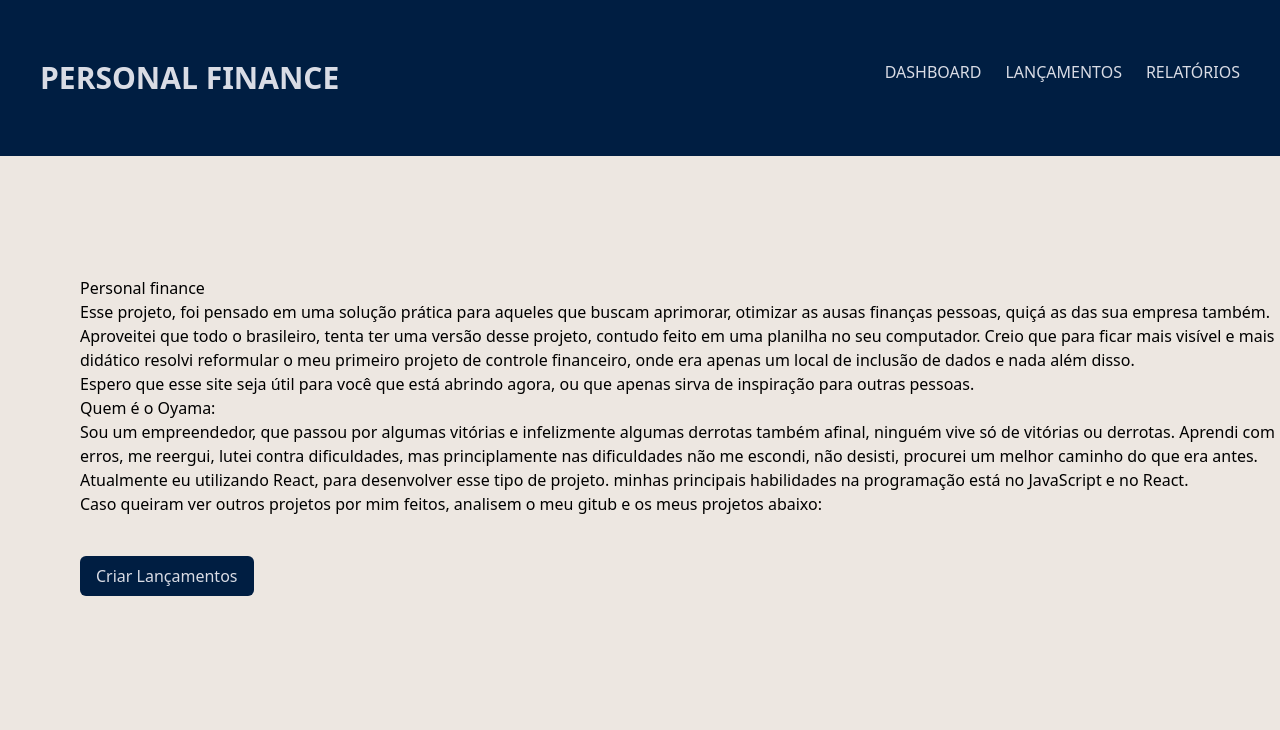
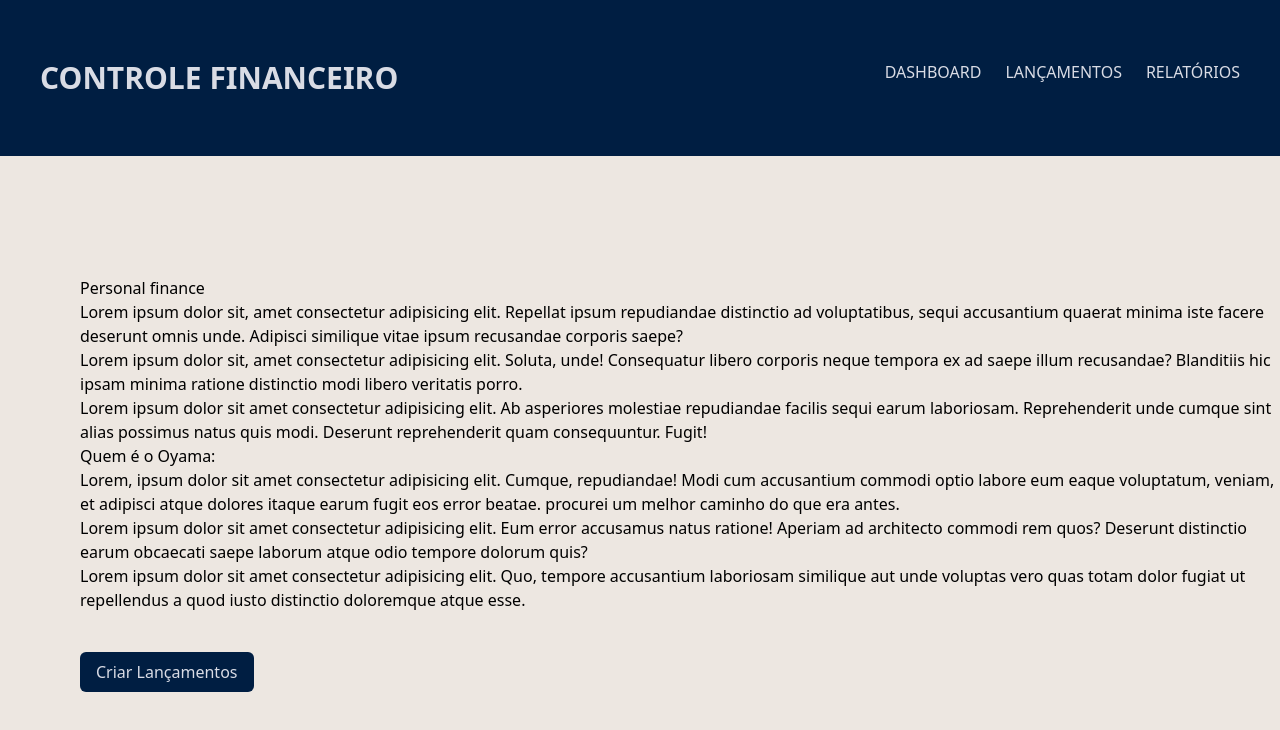
Before and after one commit to oyamasscruz/refactored_financial_control, a React (Vite) app: page / in a window 1280 px wide. Shown: the top 730 px of the page. Built offline with nearby package versions, Linux system fonts and the light colour scheme.

Commit message:
changing some text off all documents

```diff
--- a/src/App.jsx
+++ b/src/App.jsx
@@ -121,7 +121,7 @@ function App() {
     );
   }
   return (
-    <div className="bg-perola h-screen w-screen">
+    <div className="bg-perola min-h-screen w-screen">
       <Header />
       <main className="flex flex-col mt-30 ml-20 ">{content}</main>
     </div>
--- a/src/components/Header.jsx
+++ b/src/components/Header.jsx
@@ -3,7 +3,7 @@ export default function Header() {
     <header className="flex bg-azulMarinho px-10 py-15 justify-between">
       <div>
         <h1 className="text-cinzaClaro font-bold uppercase text-3xl">
-          Personal Finance
+          Controle Financeiro
         </h1>
       </div>
       <nav>
--- a/src/components/Hero.jsx
+++ b/src/components/Hero.jsx
@@ -4,39 +4,62 @@ export default function Hero({ onAddNewReleases }) {
       <h2>Personal finance</h2>
       <div>
         <p>
-          Esse projeto, foi pensado em uma solução prática para aqueles que
+          Lorem ipsum dolor sit, amet consectetur adipisicing elit. Repellat
+          ipsum repudiandae distinctio ad voluptatibus, sequi accusantium
+          quaerat minima iste facere deserunt omnis unde. Adipisci similique
+          vitae ipsum recusandae corporis saepe?
+          {/* Esse projeto, foi pensado em uma solução prática para aqueles que
           buscam aprimorar, otimizar as ausas finanças pessoas, quiçá as das sua
-          empresa também.
+          empresa também. */}
         </p>
         <p>
-          Aproveitei que todo o brasileiro, tenta ter uma versão desse projeto,
+          Lorem ipsum dolor sit, amet consectetur adipisicing elit. Soluta,
+          unde! Consequatur libero corporis neque tempora ex ad saepe illum
+          recusandae? Blanditiis hic ipsam minima ratione distinctio modi libero
+          veritatis porro.
+          {/* Aproveitei que todo o brasileiro, tenta ter uma versão desse projeto,
           contudo feito em uma planilha no seu computador. Creio que para ficar
           mais visível e mais didático resolvi reformular o meu primeiro projeto
           de controle financeiro, onde era apenas um local de inclusão de dados
-          e nada além disso.
+          e nada além disso. */}
         </p>
         <p>
-          Espero que esse site seja útil para você que está abrindo agora, ou
-          que apenas sirva de inspiração para outras pessoas.
+          Lorem ipsum dolor sit amet consectetur adipisicing elit. Ab asperiores
+          molestiae repudiandae facilis sequi earum laboriosam. Reprehenderit
+          unde cumque sint alias possimus natus quis modi. Deserunt
+          reprehenderit quam consequuntur. Fugit!
+          {/* Espero que esse site seja útil para você que está abrindo agora, ou
+          que apenas sirva de inspiração para outras pessoas. */}
         </p>
       </div>
       <div>
         <h3>Quem é o Oyama:</h3>
         <p>
-          Sou um empreendedor, que passou por algumas vitórias e infelizmente
+          {/* Sou um empreendedor, que passou por algumas vitórias e infelizmente
           algumas derrotas também afinal, ninguém vive só de vitórias ou
           derrotas. Aprendi com erros, me reergui, lutei contra dificuldades,
-          mas principlamente nas dificuldades não me escondi, não desisti,
-          procurei um melhor caminho do que era antes.
+          mas principlamente nas dificuldades não me escondi, não desisti, */}
+          Lorem, ipsum dolor sit amet consectetur adipisicing elit. Cumque,
+          repudiandae! Modi cum accusantium commodi optio labore eum eaque
+          voluptatum, veniam, et adipisci atque dolores itaque earum fugit eos
+          error beatae. procurei um melhor caminho do que era antes.
         </p>
         <p>
-          Atualmente eu utilizando React, para desenvolver esse tipo de projeto.
+          Lorem ipsum dolor sit amet consectetur adipisicing elit. Eum error
+          accusamus natus ratione! Aperiam ad architecto commodi rem quos?
+          Deserunt distinctio earum obcaecati saepe laborum atque odio tempore
+          dolorum quis?
+          {/* Atualmente eu utilizando React, para desenvolver esse tipo de projeto.
           minhas principais habilidades na programação está no JavaScript e no
-          React.
+          React. */}
         </p>
         <p>
-          Caso queiram ver outros projetos por mim feitos, analisem o meu gitub
-          e os meus projetos abaixo:
+          Lorem ipsum dolor sit amet consectetur adipisicing elit. Quo, tempore
+          accusantium laboriosam similique aut unde voluptas vero quas totam
+          dolor fugiat ut repellendus a quod iusto distinctio doloremque atque
+          esse.
+          {/* Caso queiram ver outros projetos por mim feitos, analisem o meu gitub
+          e os meus projetos abaixo: */}
         </p>
       </div>
       <button
--- a/src/components/NewRelease.jsx
+++ b/src/components/NewRelease.jsx
@@ -15,10 +15,10 @@ export default function NewRelease({ newReleases }) {
   let content;
   if (selectType === "custos") {
     content = (
-      <div>
+      <div className="flex flex-col gap-1">
         <label>Custos</label>
         <select
-          className="border-azulMarinho focus:bg-cinza/10 border-2 rounded-md py-1 px-4"
+          className="w-full border-azulMarinho border-2 rounded-md py-1 px-4"
           ref={categoryRef}
         >
           <option value="aluguel">Aluguel</option>
@@ -30,7 +30,7 @@ export default function NewRelease({ newReleases }) {
           <option value="supermercado">Supermercado</option>
           <option value="alimentação">Alimentação</option>
           <option value="combustivel">Combustível</option>
-          <option value="trasnporte">Transporte Público</option>
+          <option value="transporte">Transporte Público</option>
           <option value="educacao">Educação</option>
           <option value="lazer">Lazer</option>
           <option value="emprestimos">Empréstimos</option>
@@ -40,7 +40,7 @@ export default function NewRelease({ newReleases }) {
     );
   } else if (selectType === "receitas") {
     content = (
-      <div>
+      <div className="flex flex-col gap-1">
         <label>Receitas</label>
         <select
           className="border-azulMarinho focus:bg-cinza/10 border-2 rounded-md py-1 px-4"
@@ -70,33 +70,33 @@ export default function NewRelease({ newReleases }) {
   }
 
   return (
-    <div className="w-1/3 bg-perola text-gray-950">
-      <h2 className="uppercase text-2xl">Your Releases</h2>
-      <p>lets add some releases for control you finances</p>
-      <p>Please insert data bellow</p>
-      <div className="flex justify-between ">
-        <div>
+    <div className="w-2/3 bg-perola text-gray-950">
+      <h2 className="uppercase text-2xl">Meus Lançamentos</h2>
+      <p>Vamos adicionar algumas despesas e receitas</p>
+      <p>Insira os dados abaixo</p>
+      <div className="grid grid-cols-3 gap-4 items-end">
+        <div className="flex flex-col gap-1">
           <label>Valor</label>
           <input
-            className="border-azulMarinho focus:bg-cinza/10 border-2 rounded-md py-1 px-4"
+            className="w-full border-azulMarinho border-2 rounded-md py-1 px-4"
             ref={valueRef}
             type="number"
           />
         </div>
-        <div>
+        <div className="flex flex-col gap-1">
           <label>Data</label>
           <input
-            className="border-azulMarinho focus:bg-cinza/10 border-2 rounded-md py-1 px-4"
+            className="w-full border-azulMarinho border-2 rounded-md py-1 px-4"
             ref={dateRef}
             type="date"
           />
         </div>
-        <div>
+        <div className="flex flex-col gap-1">
           <label>Tipo</label>
           <select
             value={selectType}
             onChange={handleSelectType}
-            className="border-azulMarinho focus:bg-cinza/10 border-2 rounded-md py-1 px-4"
+            className="w-full border-azulMarinho border-2 rounded-md py-1 px-4"
           >
             <option value="" disabled>
               Selecione o Tipo de despesa
@@ -106,19 +106,19 @@ export default function NewRelease({ newReleases }) {
           </select>
         </div>
         {content}
-        <div>
+        <div className="flex flex-col gap-1">
           <label>Descrição</label>
           <input
-            className="border-azulMarinho focus:bg-cinza/10 border-2 rounded-md py-1 px-4"
+            className="w-full border-azulMarinho border-2 rounded-md py-1 px-4"
             ref={descriptionRef}
             type="text"
           />
         </div>
-        <div>
+        <div className="flex flex-col gap-1">
           <label>Status</label>
           <select
             ref={statusRef}
-            className="border-azulMarinho focus:bg-cinza/10 border-2 rounded-md py-1 px-4"
+            className="w-full border-azulMarinho border-2 rounded-md py-1 px-4"
           >
             <option value="" disabled>
               Selecione o status do lançamento
```
